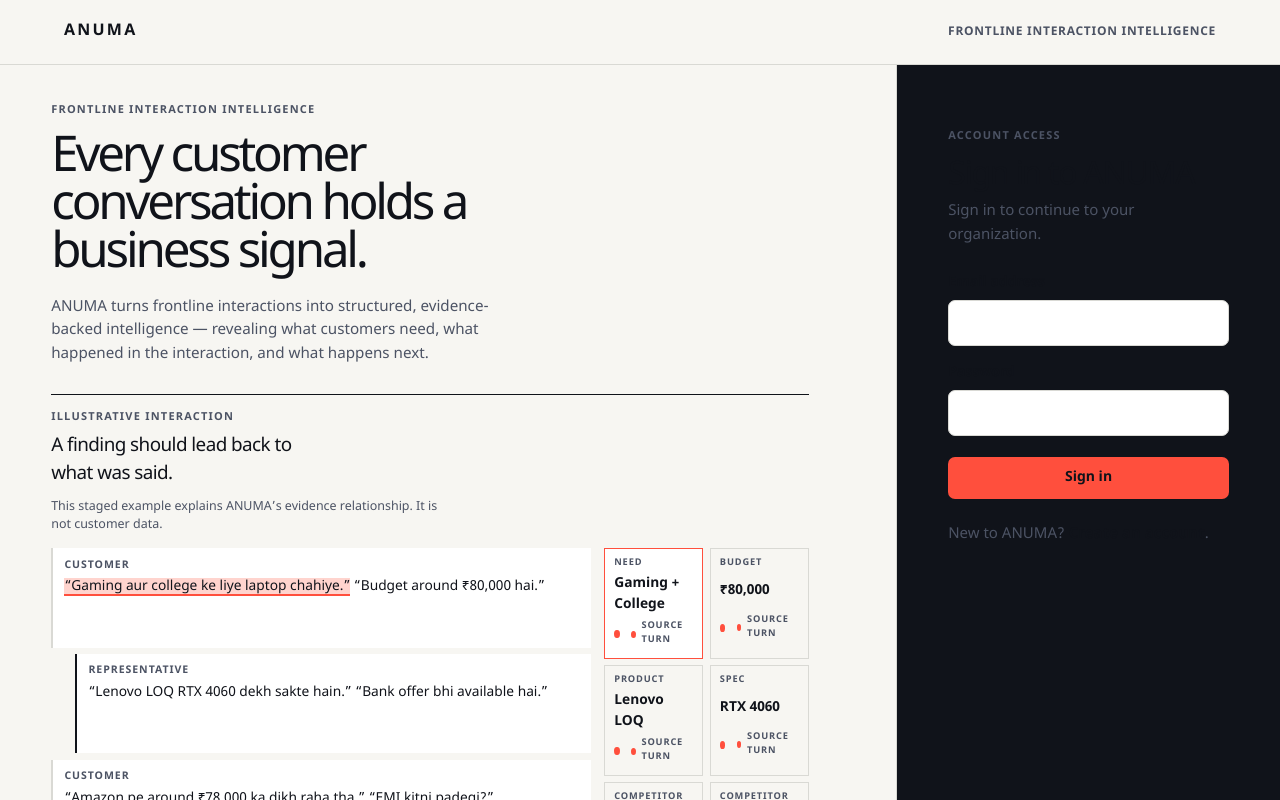
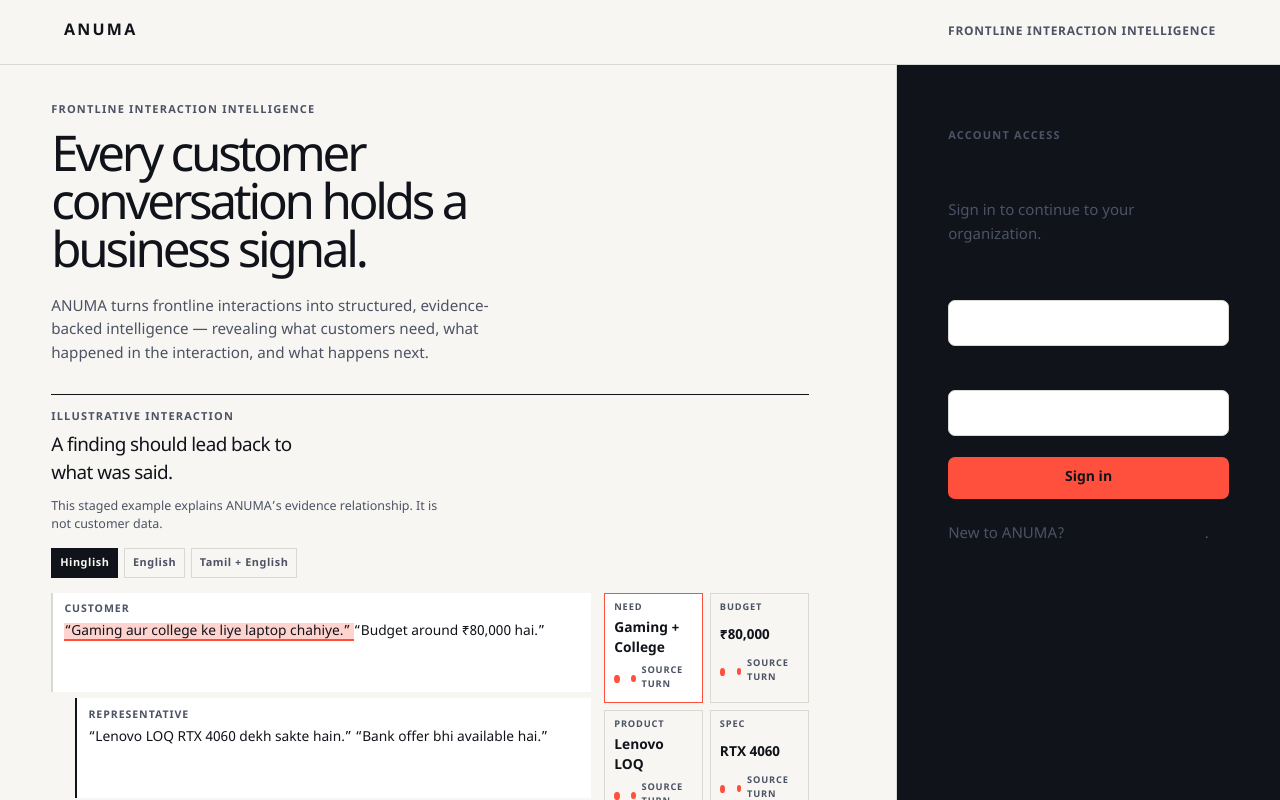
Before and after one commit to SakshamS11/anumaai, a Next.js app: page /sign-in in a window 1280 px wide. Shown: the top 800 px of the page. Built offline with nearby package versions, Linux system fonts and the light colour scheme.

Commit message:
Add multilingual auth demo states

```diff
--- a/src/app/globals.css
+++ b/src/app/globals.css
@@ -475,6 +475,33 @@ a {
   font-size: 0.78rem;
   line-height: 1.45;
 }
+.illustration-language-controls {
+  display: flex;
+  flex-wrap: wrap;
+  gap: 0.35rem;
+}
+.illustration-language-controls button {
+  min-height: 30px;
+  border: 1px solid var(--border);
+  border-radius: 0;
+  background: transparent;
+  color: var(--graphite);
+  cursor: pointer;
+  font-size: 0.68rem;
+  font-weight: 800;
+  letter-spacing: 0.05em;
+  padding: 0.35rem 0.5rem;
+}
+.illustration-language-controls button:hover,
+.illustration-language-controls button:focus-visible {
+  border-color: var(--carbon);
+  color: var(--carbon);
+}
+.illustration-language-controls .illustration-language-active {
+  border-color: var(--carbon);
+  background: var(--carbon);
+  color: var(--porcelain);
+}
 .illustration-content {
   display: grid;
   grid-template-columns: minmax(0, 1.45fr) minmax(160px, 0.55fr);
--- a/src/components/auth/evidence-explainer.tsx
+++ b/src/components/auth/evidence-explainer.tsx
@@ -13,8 +13,21 @@ type Finding =
   | "competitorPrice"
   | "storeQuote"
   | "question";
+type ExampleLanguage = "hinglish" | "english" | "tamilEnglish";
+type Source =
+  | "customer-need"
+  | "customer-budget"
+  | "representative-product"
+  | "customer-competitor"
+  | "customer-question"
+  | "representative-quote";
 
-const findings: Record<Finding, { label: string; value: string; source: string }> = {
+type Turn = {
+  speaker: "Customer" | "Representative";
+  parts: Array<{ source?: Source; text: string }>;
+};
+
+const findings: Record<Finding, { label: string; value: string; source: Source }> = {
   need: { label: "Need", value: "Gaming + College", source: "customer-need" },
   budget: { label: "Budget", value: "₹80,000", source: "customer-budget" },
   product: { label: "Product", value: "Lenovo LOQ", source: "representative-product" },
@@ -25,13 +38,131 @@ const findings: Record<Finding, { label: string; value: string; source: string }
   question: { label: "Question", value: "EMI", source: "customer-question" },
 };
 
-function sourceClass(activeSource: string, source: string) {
+const examples: Record<ExampleLanguage, { label: string; turns: Turn[] }> = {
+  hinglish: {
+    label: "Hinglish",
+    turns: [
+      {
+        speaker: "Customer",
+        parts: [
+          { source: "customer-need", text: "“Gaming aur college ke liye laptop chahiye.”" },
+          { source: "customer-budget", text: "“Budget around ₹80,000 hai.”" },
+        ],
+      },
+      {
+        speaker: "Representative",
+        parts: [
+          {
+            source: "representative-product",
+            text: "“Lenovo LOQ RTX 4060 dekh sakte hain.”",
+          },
+          { text: "“Bank offer bhi available hai.”" },
+        ],
+      },
+      {
+        speaker: "Customer",
+        parts: [
+          { source: "customer-competitor", text: "“Amazon pe around ₹78,000 ka dikh raha tha.”" },
+          { source: "customer-question", text: "“EMI kitni padegi?”" },
+        ],
+      },
+      {
+        speaker: "Representative",
+        parts: [
+          { source: "representative-quote", text: "“Bank offer ke baad around ₹81,000 padega.”" },
+          { text: "“Main exact EMI check karta hoon.”" },
+        ],
+      },
+    ],
+  },
+  english: {
+    label: "English",
+    turns: [
+      {
+        speaker: "Customer",
+        parts: [
+          { source: "customer-need", text: "“I’m looking for a laptop for gaming and college.”" },
+          { source: "customer-budget", text: "“My budget is around ₹80,000.”" },
+        ],
+      },
+      {
+        speaker: "Representative",
+        parts: [
+          {
+            source: "representative-product",
+            text: "“You could look at the Lenovo LOQ with RTX 4060.”",
+          },
+          { text: "“There is also a bank offer available.”" },
+        ],
+      },
+      {
+        speaker: "Customer",
+        parts: [
+          { source: "customer-competitor", text: "“I saw it on Amazon for around ₹78,000.”" },
+          { source: "customer-question", text: "“What would the EMI be?”" },
+        ],
+      },
+      {
+        speaker: "Representative",
+        parts: [
+          {
+            source: "representative-quote",
+            text: "“After the bank offer it would be around ₹81,000.”",
+          },
+          { text: "“Let me check the exact EMI.”" },
+        ],
+      },
+    ],
+  },
+  tamilEnglish: {
+    label: "Tamil + English",
+    turns: [
+      {
+        speaker: "Customer",
+        parts: [
+          { source: "customer-need", text: "“Gaming-um college-um use panna laptop venum.”" },
+          { source: "customer-budget", text: "“Budget around ₹80,000.”" },
+        ],
+      },
+      {
+        speaker: "Representative",
+        parts: [
+          { source: "representative-product", text: "“Lenovo LOQ RTX 4060 paarkalaam.”" },
+          { text: "“Bank offer-um available.”" },
+        ],
+      },
+      {
+        speaker: "Customer",
+        parts: [
+          { source: "customer-competitor", text: "“Amazon-la around ₹78,000-ku paathen.”" },
+          { source: "customer-question", text: "“EMI evlo varum?”" },
+        ],
+      },
+      {
+        speaker: "Representative",
+        parts: [
+          { source: "representative-quote", text: "“Bank offer-ku apram around ₹81,000 varum.”" },
+          { text: "“Exact EMI check pannuren.”" },
+        ],
+      },
+    ],
+  },
+};
+
+function sourceClass(activeSource: Source, source?: Source) {
   return activeSource === source ? "turn-source turn-source-active" : "turn-source";
 }
 
 export function EvidenceExplainer() {
   const [activeFinding, setActiveFinding] = useState<Finding>("need");
+  const [language, setLanguage] = useState<ExampleLanguage>("hinglish");
   const active = findings[activeFinding];
+  const example = examples[language];
+
+  function selectLanguage(nextLanguage: ExampleLanguage) {
+    setLanguage(nextLanguage);
+    setActiveFinding("need");
+  }
 
   return (
     <section className="evidence-explainer" aria-labelledby="illustration-title">
@@ -40,52 +171,49 @@ export function EvidenceExplainer() {
         <h2 id="illustration-title">A finding should lead back to what was said.</h2>
         <p>This staged example explains ANUMA’s evidence relationship. It is not customer data.</p>
       </div>
+      <div
+        className="illustration-language-controls"
+        role="group"
+        aria-label="Illustrative conversation examples"
+      >
+        {(Object.keys(examples) as ExampleLanguage[]).map((option) => (
+          <button
+            aria-pressed={language === option}
+            className={language === option ? "illustration-language-active" : undefined}
+            key={option}
+            onClick={() => selectLanguage(option)}
+            type="button"
+          >
+            {examples[option].label}
+          </button>
+        ))}
+      </div>
       <div className="illustration-content">
-        <div className="turns" role="group" aria-label="Illustrative electronics conversation">
-          <p className="turn turn-customer">
-            <span>Customer</span>
-            <span className={sourceClass(active.source, "customer-need")} id="customer-need">
-              “Gaming aur college ke liye laptop chahiye.”
-            </span>{" "}
-            <span className={sourceClass(active.source, "customer-budget")} id="customer-budget">
-              “Budget around ₹80,000 hai.”
-            </span>
-          </p>
-          <p className="turn turn-representative">
-            <span>Representative</span>
-            <span
-              className={sourceClass(active.source, "representative-product")}
-              id="representative-product"
+        <div
+          className="turns"
+          role="group"
+          aria-label={`${example.label} illustrative electronics conversation`}
+        >
+          {example.turns.map((turn, turnIndex) => (
+            <p
+              className={
+                turn.speaker === "Customer" ? "turn turn-customer" : "turn turn-representative"
+              }
+              key={`${language}-${turnIndex}`}
             >
-              “Lenovo LOQ RTX 4060 dekh sakte hain.”
-            </span>{" "}
-            “Bank offer bhi available hai.”
-          </p>
-          <p className="turn turn-customer">
-            <span>Customer</span>
-            <span
-              className={sourceClass(active.source, "customer-competitor")}
-              id="customer-competitor"
-            >
-              “Amazon pe around ₹78,000 ka dikh raha tha.”
-            </span>{" "}
-            <span
-              className={sourceClass(active.source, "customer-question")}
-              id="customer-question"
-            >
-              “EMI kitni padegi?”
-            </span>
-          </p>
-          <p className="turn turn-representative">
-            <span>Representative</span>
-            <span
-              className={sourceClass(active.source, "representative-quote")}
-              id="representative-quote"
-            >
-              “Bank offer ke baad around ₹81,000 padega.”
-            </span>{" "}
-            “Main exact EMI check karta hoon.”
-          </p>
+              <span>{turn.speaker}</span>
+              {turn.parts.map((part, partIndex) => (
+                <span
+                  className={sourceClass(active.source, part.source)}
+                  id={part.source}
+                  key={`${part.source ?? "context"}-${partIndex}`}
+                >
+                  {part.text}
+                  {partIndex < turn.parts.length - 1 ? " " : null}
+                </span>
+              ))}
+            </p>
+          ))}
         </div>
         <div
           className="illustration-findings"
```
Also changed, not shown: 3 other files (tests, documents, lock files or other folders).
